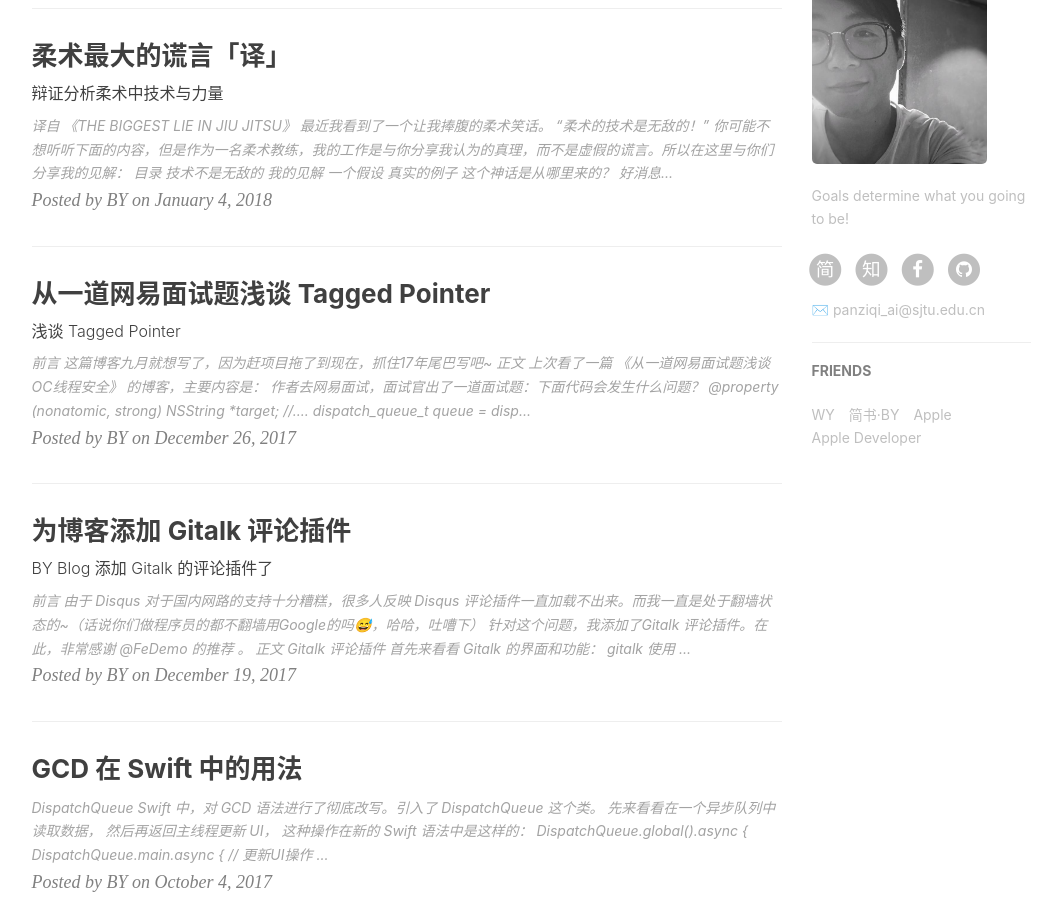
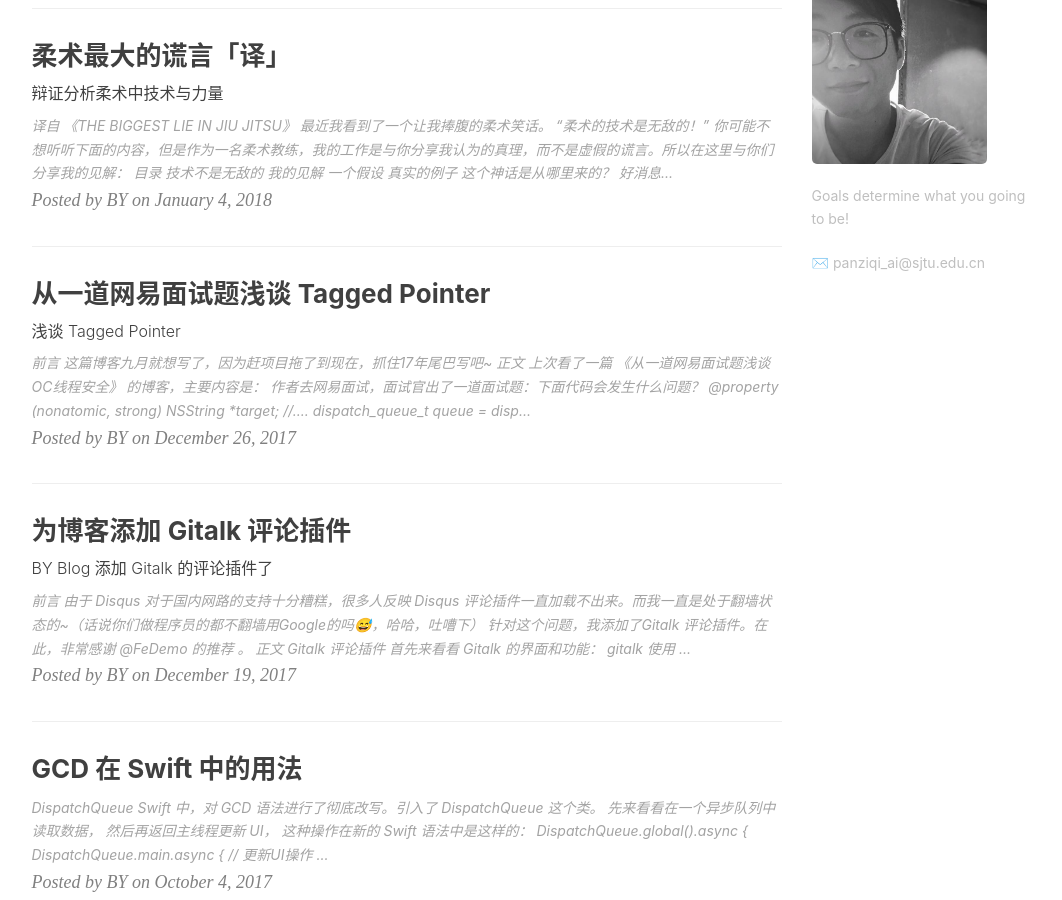
Before and after one commit to PanZiqiAI/PanZiqiAI.github.io, a Jekyll site: the page built from index.html, in a window 1280 px wide and 900 px high, scrolled down 880 px. Shown: the whole window, without its empty margins (136-1198 px from the left). Built offline with Jekyll 4.4.1, drawn with Linux system fonts in a browser that asks for light colours; nearby versions of some CDN libraries; the list of posts is cut into pages by our own code; comment, search, counter and statistics services are not loaded; part of the change alters nothing that is shown.

Commit message:
Update _config.yml

```diff
--- a/_config.yml
+++ b/_config.yml
@@ -5,12 +5,12 @@ header-img: img/post-bg-desk.jpg
 email: panziqi_ai@sjtu.edu.cn
 description: "NotImplemented."
 keyword: "Ziqi Pan"
-url: "http://PanZiqiAI.github.io"          # your host, for absolute URL
-baseurl: ""      # for example, '/blog' if your blog hosted on 'host/blog'
+url: "http://PanZiqiAI.github.io"             # your host, for absolute URL
+baseurl: ""                                   # for example, '/blog' if your blog hosted on 'host/blog'
 github_repo: "https://github.com/PanZiqiAI/PanZiqiAI.github.io.git" # you code repository
 
 # Sidebar settings
-sidebar: true                           # whether or not using Sidebar.
+sidebar: true                                 # whether or not using Sidebar.
 sidebar-about-description: "Goals determine what you going to be!"
 sidebar-avatar: /img/about-BY-gentle.jpg      # use absolute URL, seeing it's used in both `/` and `/about/`
 
@@ -18,14 +18,12 @@ sidebar-avatar: /img/about-BY-gentle.jpg      # use absolute URL, seeing it's us
 
 # SNS settings
 RSS: false
-# weibo_username:     qiubaiying
-zhihu_username:     qiubaiying
-github_username:    qiubaiying
-facebook_username:  baiying.qiu.7
-jianshu_username:   e71990ada2fd
-#twitter_username:   qiubaiying
-
-
+# weibo_username:
+# zhihu_username:
+# github_username:
+# facebook_username:
+# jianshu_username:
+# twitter_username:
 
 
 # Build settings
@@ -42,8 +40,6 @@ anchorjs: true                          # if you want to customize anchor. check
 gems: [jekyll-paginate]
 
 
-
-
 # Markdown settings
 # replace redcarpet to kramdown,
 # although redcarpet can auto highlight code, the lack of header-id make the catalog impossible, so I switch to kramdown
@@ -54,61 +50,11 @@ kramdown:
   input: GFM                            # use Github Flavored Markdown !important
 
 
-
-# 评论系统
-# Disqus（https://disqus.com/）
-# disqus_username: qiubaiying
-
-# Gitalk
-gitalk:
-  enable: true    #是否开启Gitalk评论
-  clientID: f2c84e7629bb1446c1a4                            #生成的clientID
-  clientSecret: ca6d6139d1e1b8c43f8b2e19492ddcac8b322d0d    #生成的clientSecret
-  repo: qiubaiying.github.io    #仓库名称
-  owner: qiubaiying    #github用户名
-  admin: qiubaiying
-  distractionFreeMode: true #是否启用类似FB的阴影遮罩
-
-
-# 统计
-
-# Analytics settings
-# Baidu Analytics
-ba_track_id: b50bf2b12b5338a1845e33832976fd68
-
-# Google Analytics
-ga_track_id: 'UA-90855596-1'            # Format: UA-xxxxxx-xx
-ga_domain: qiubaiying.top               # 默认的是 auto, 这里我是自定义了的域名，你如果没有自己的域名，需要改成auto
-
-
-
-
-
 # Featured Tags
 featured-tags: true                     # 是否使用首页标签
 featured-condition-size: 1              # 相同标签数量大于这个数，才会出现在首页
 
 
-
 # Progressive Web Apps
 chrome-tab-theme-color: "#000000"
 service-worker: true
-
-
-
-# Friends
-friends: [
-    {
-        title: "WY",
-        href: "http://zhengwuyang.com"
-    },{
-        title: "简书·BY",
-        href: "http://www.jianshu.com/u/e71990ada2fd"
-    },{
-        title: "Apple",
-        href: "https://apple.com"
-    },{
-        title: "Apple Developer",
-        href: "https://developer.apple.com/"
-    }
-]
```
